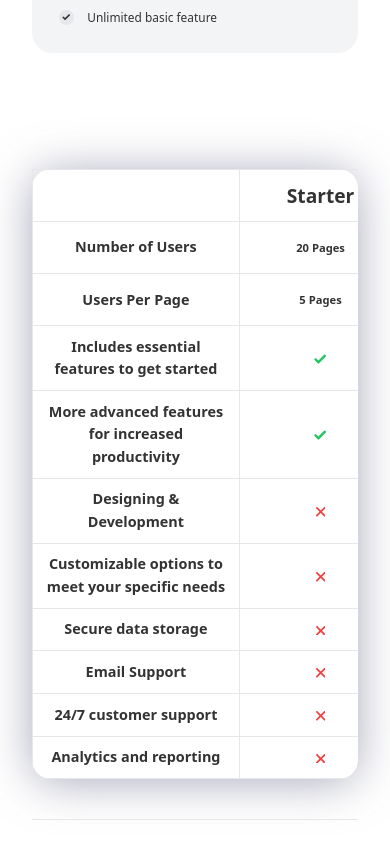
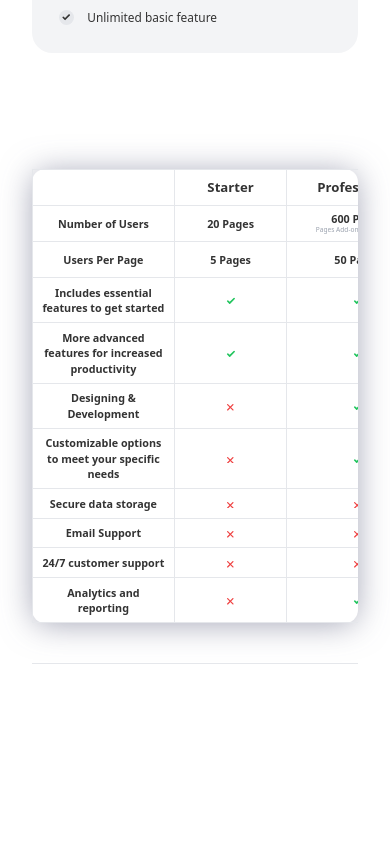
Before and after one commit to romansalom/proyectoMati, a React (Vite) app in the folder vite-project/: page / in a window 390 px wide. Shown: the part 3297-4141 px from the top of the page. After the commit the page ends 3993 px from the top, so only its background shows below. Built offline with nearby package versions, Linux system fonts and the light colour scheme.

Commit message:
first commit

```diff
--- a/vite-project/src/App.css
+++ b/vite-project/src/App.css
@@ -46,8 +46,29 @@
 
 .contenedores-zoom {
   zoom: 80%;
-  /* o transform: scale(0.8); */
+  /* Valor por defecto para pantallas grandes */
 }
+
+.contenedores-zoom td {
+  font-size: 130%;
+  /* Aumenta el tamaño de fuente en un 20% */
+}
+
+/* Media query para pantallas más pequeñas */
+@media screen and (max-width: 768px) {
+  .contenedores-zoom {
+    zoom: 55%;
+    /* Cambiar el zoom para pantallas más pequeñas */
+  }
+
+  .contenedores-zoom td {
+    font-size: 140%;
+    /* Aumenta el tamaño de fuente en un 20% */
+  }
+
+
+}
+
 
 .contenedore-zoom {
   zoom: 85%;
```
